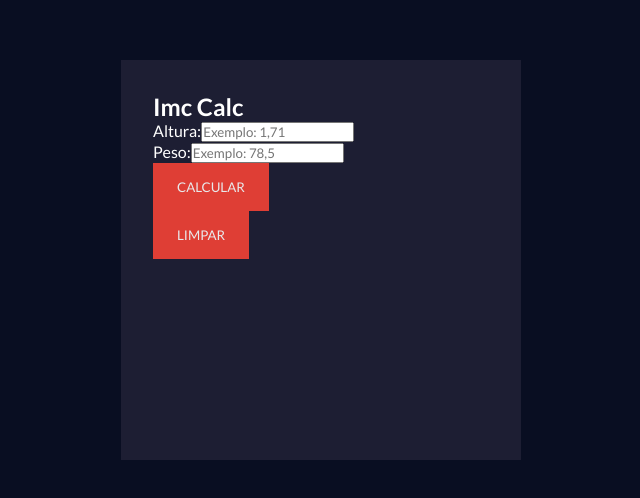
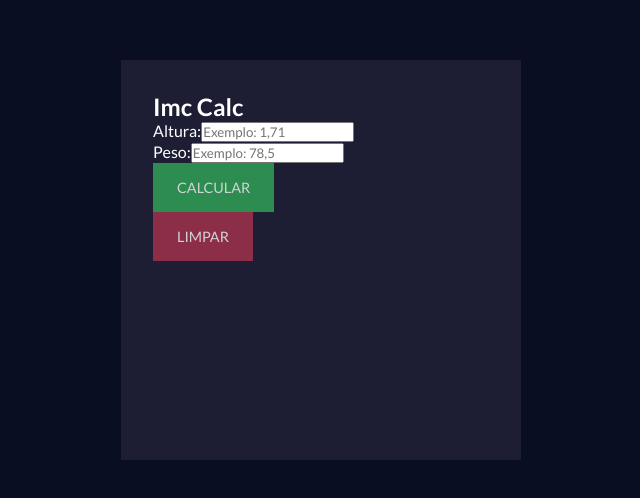
Before and after one commit to luisfrancisco2b/imc-calculator-react, a React (Vite) app: page / in a window 1280 px wide. Shown: the part 140-638 px from the top of the page, without its empty margins (319-959 px from the left). Built offline with nearby package versions, Linux system fonts and the light colour scheme.

Commit message:
style: add calc-btn and clear-btn CSS style

```diff
--- a/src/components/Button.css
+++ b/src/components/Button.css
@@ -2,12 +2,12 @@ button {
   text-transform: uppercase;
   padding: 1rem 1.5rem;
   border: none;
-  background-color: #f44236;
   color: #fff;
+  font-size: 0.9rem;
   flex: 1;
   cursor: pointer;
   transition: 0.3s ease;
-  opacity: 0.9;
+  opacity: 0.8;
 }
 
 button:hover {
@@ -18,3 +18,11 @@ button:hover {
 button:active {
   transform: scale(0.91);
 }
+
+#calc-btn {
+  background-color: #32a858;
+}
+
+#clear-btn {
+  background-color: #a8324c;
+}
```
Also changed, not shown: src/components/ImcCalc.css (+9 -0 lines).
